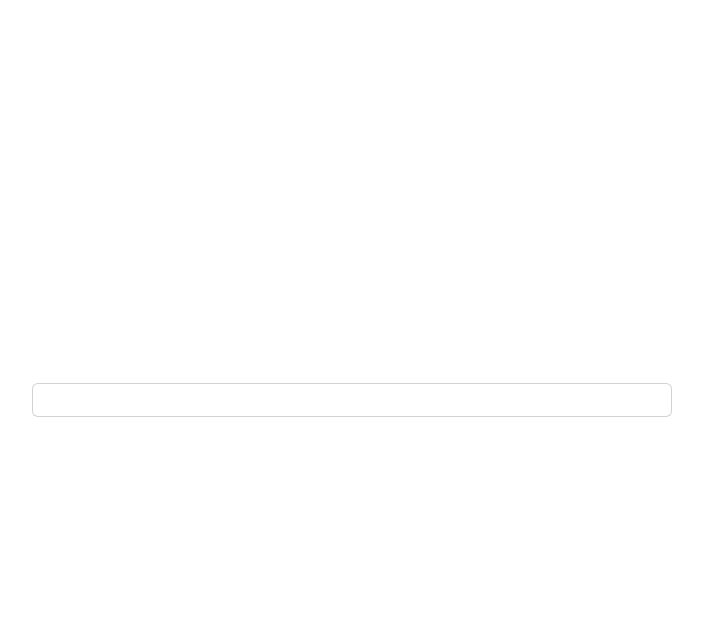
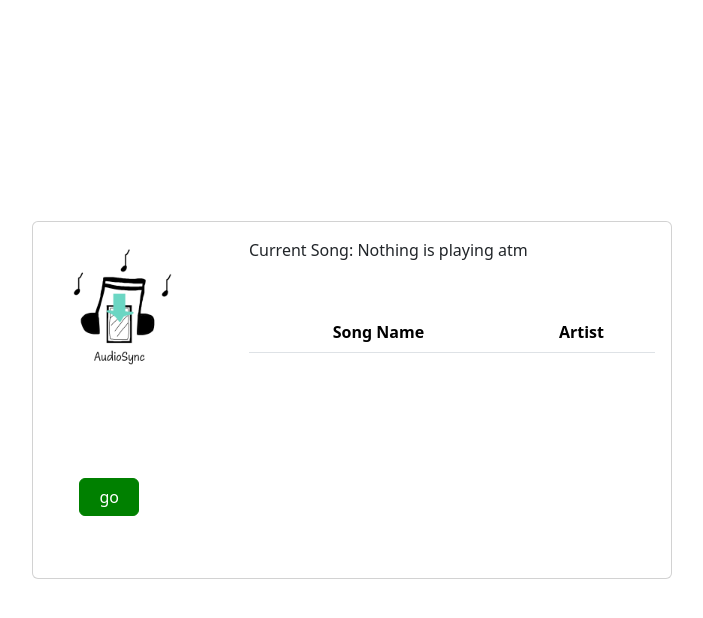
Before and after one commit to NSel1727/Audio-Sync, a React (Create React App) app in the folder Frontend/: page / in a window 1280 px wide. Both pictures are taken after a click on the button "Start!". Shown: the top 618 px of the page, without its empty margins (288-991 px from the left). Built offline with nearby package versions, Linux system fonts and the light colour scheme.

Commit message:
Design rest of simulation card and starting designing simulation

```diff
--- a/Frontend/src/App.css
+++ b/Frontend/src/App.css
@@ -62,3 +62,34 @@
   background-color: rgb(6, 150, 102) !important; /* Green */
   color: white;
 }
+
+.leftPanel{
+  float: left;
+  width: 10%;
+  margin-top: -10px;
+}
+
+.rightPanel{
+  margin-left: 200px;
+}
+
+.currentSong{
+  text-align: left;
+}
+
+.stopButton{
+  margin-top: 100px;
+  margin-left: 50%;
+  width: 60px;
+}
+
+.songTable{
+  overflow: scroll;
+  margin-top: 50px;
+  height:250px;
+}
+
+.green{
+  background-color: green !important;
+  border-color: green !important;
+}
--- a/Frontend/src/App.js
+++ b/Frontend/src/App.js
@@ -10,11 +10,11 @@ function App() {
   return (
     isRunning ?
       <div className="background">
-        <Simulation setIsRunning={setIsRunning}/>
+        <Simulation isRunning={isRunning} setIsRunning={setIsRunning}/>
       </div>
       :
       <div className="background">
-        <HomePage setIsRunning={setIsRunning}/>
+        <HomePage isRunning={isRunning} setIsRunning={setIsRunning}/>
       </div>
   );
 }
--- a/Frontend/src/Cards/simulation.js
+++ b/Frontend/src/Cards/simulation.js
@@ -1,24 +1,64 @@
-import { useState } from 'react';
+import { useState, useEffect} from 'react';
 import Logo from '../Components/Logo';
+import DOMPurify from 'dompurify'
 
-function Simulation(props) {
 
-  function onEnd(){
-    props.setIsRunning(false);
+function Simulation(props){
+
+  const [tableContent, setTableContent] = useState([]);
+  const [currentSong, setCurrentSong] = useState("Nothing is playing atm");
+  const [isGreen, setIsGreen] = useState(true);
+
+  function onButtonClick(){
+    if(isGreen){
+      setIsGreen(false);
+      fetch("/audio").then((res) =>
+            res.json().then((data) => {
+                console.log(data);
+            })
+        );
+    }else{
+      props.setIsRunning(false);
+    }
   }
 
   function leftPanel(){
-
+    return (
+      <div className='leftPanel'>
+        <Logo/>
+        <button type="button" class={(isGreen ? "green" : "") + " stopButton btn btn-danger"} onClick={() => onButtonClick()}>{isGreen ? "go" : "stop"}</button>
+      </div>
+    )
   }
 
   function rightPanel(){
-
+    return (
+      <div className='rightPanel'>
+        <div className='currentSong'>
+          Current Song: {currentSong}
+        </div>
+        <div className='songTable'>
+          <table class="table table-hover">
+            <thead>
+              <tr>
+                <th>Song Name</th>
+                <th>Artist</th>
+              </tr>
+            </thead>
+            <tbody>
+              {tableContent}
+            </tbody>
+          </table>
+        </div>
+      </div>
+    )
   }
 
   return (
     <div class="aligns-items-center justify-content-center card text-center w-50 position-absolute top-50 start-50 translate-middle">
       <div class="card-body">
-
+        {leftPanel()}
+        {rightPanel()}
       </div>
     </div>
   );
--- a/package.json
+++ b/package.json
@@ -1,5 +1,6 @@
 {
   "dependencies": {
-    "bootstrap": "^5.3.2"
+    "bootstrap": "^5.3.2",
+    "dompurify": "^3.0.6"
   }
 }
```
Also changed, not shown: 1 other file (tests, documents, lock files or other folders).
